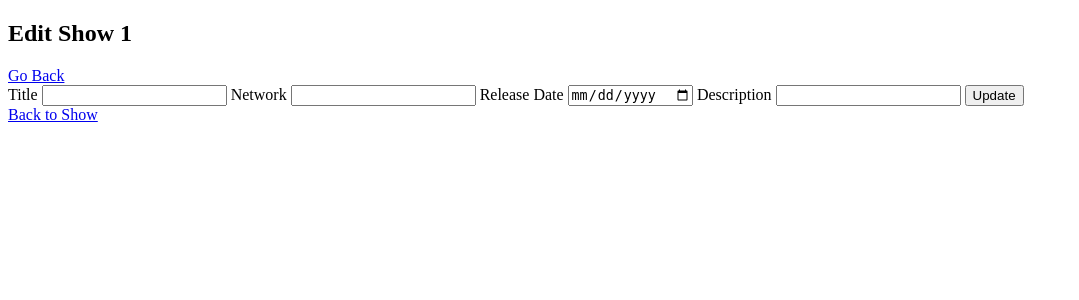
After one commit to JenniferFulton/django_practice, a Django app: template tv_shows/shows/templates/edit_show.html in a window 1280 px wide. The commit adds this page. Shown: the top 300 px of the page, without its empty margins (0-1079 px from the left). Run offline with Django 3.2, Linux system fonts and the light colour scheme; the template is opened without the code that fills it: most values are stand-ins (such as "Sample title", 1, 10 or a date in 2020).

Commit message:
Working on edit and deleting routes

```diff
--- a/tv_shows/shows/templates/all_shows.html
+++ b/tv_shows/shows/templates/all_shows.html
@@ -25,7 +25,7 @@
                 <td>{{show.title}}</td>
                 <td>{{show.network}}</td>
                 <td>{{show.release_date}}</td>
-                <td><a href="/shows/{{show.id}}">Show</a>|<a href="/shows/{{show.id}}/edit">Edit</a>|<a href="/shows/delete">Delete</a></td>
+                <td><a href="/shows/{{show.id}}">Show</a>|<a href="/shows/{{show.id}}/edit">Edit</a>|<a href="/delete/{{show.id}}">Delete</a></td>
             </tr>
             {% endfor %}
         </tbody>
--- /dev/null
+++ b/tv_shows/shows/templates/edit_show.html
@@ -0,0 +1,32 @@
+<!DOCTYPE html>
+<html lang="en">
+<head>
+    <meta charset="UTF-8">
+    <meta http-equiv="X-UA-Compatible" content="IE=edge">
+    <meta name="viewport" content="width=device-width, initial-scale=1.0">
+    <title>Edit a Show</title>
+</head>
+<body>
+    <h2>Edit Show {{update_show.id}}</h2>
+    <a href="/shows">Go Back</a>
+
+    <form action="/update/{{update_show.id}}" method = "POST">
+        {% csrf_token %}
+        <label for="title">Title</label>
+        <input type="text" id="title" name="title">
+
+        <label for="network">Network</label>
+        <input type="text" id="network" name="network">
+
+        <label for="release_date">Release Date</label>
+        <input type="date" id="release_date" name="release_date">
+
+        <label for="description">Description</label>
+        <input type="text" id="description" name="description">
+
+        <input type="submit" value="Update">
+    </form>
+
+    <a href="/shows/{{update_show.id}}">Back to Show</a>
+</body>
+</html>
--- a/tv_shows/shows/urls.py
+++ b/tv_shows/shows/urls.py
@@ -6,6 +6,8 @@ urlpatterns = [
     path('shows', views.all_shows),
     path('shows/new', views.new_show),
     path('create', views.create),
-    path('shows/<show_id>', views.show_info),
-    path('shows/<show_id>/update', views.edit_show),
+    path('shows/<int:show_id>', views.show_info),
+    path('shows/<int:show_id>/edit', views.edit_show),
+    path('update/<int:show_id>', views.update_show_info),
+    path('delete/<int:show_id>', views.delete_show),
 ]
```
Also changed, not shown: tv_shows/shows/views.py (+15 -3 lines), tv_shows/tv_shows/urls.py (+5 -2 lines).
